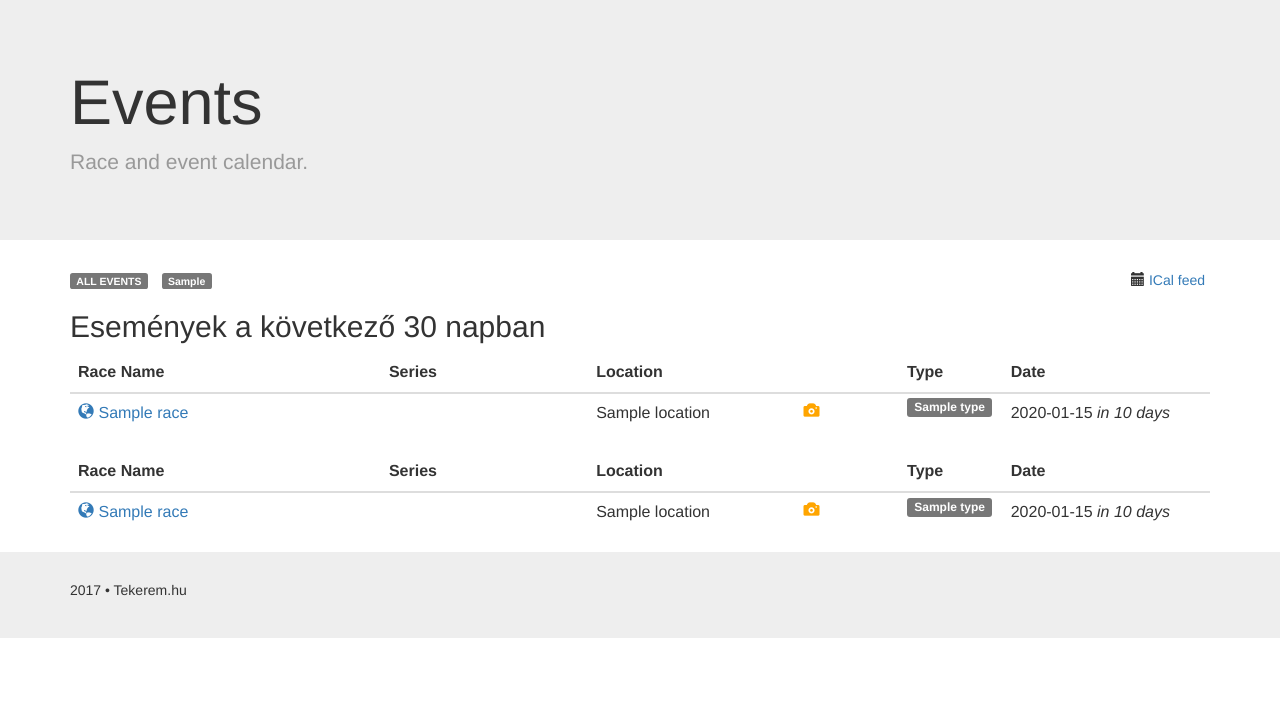
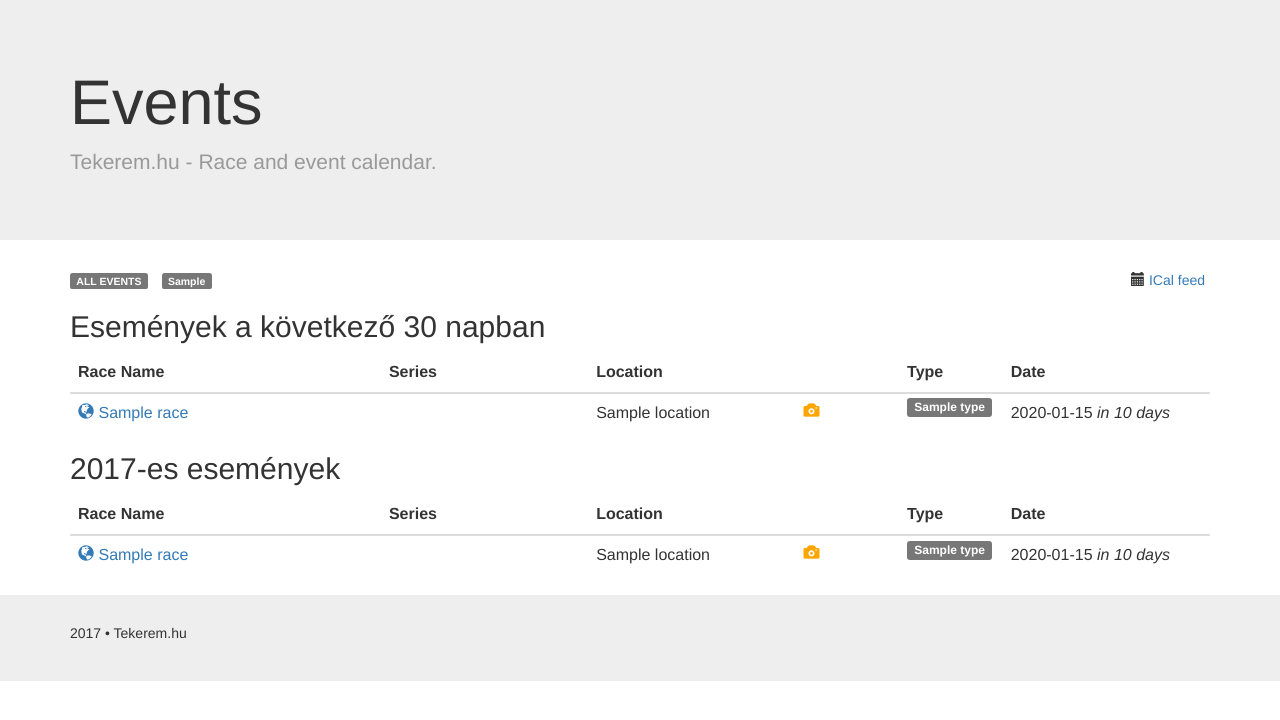
Before and after one commit to szaboat/race_results, a Django app: template raceresults/result/templates/races.html in a window 1280 px wide. Shown: the part 52-772 px from the top of the page. Run offline with Django 3.2, Linux system fonts and the light colour scheme; the template is opened without the code that fills it: most values are stand-ins (such as "Sample title", 1, 10 or a date in 2020); some libraries are stand-ins or nearby versions.

Commit message:
Some cosmetics

```diff
--- a/raceresults/result/templates/races.html
+++ b/raceresults/result/templates/races.html
@@ -5,7 +5,7 @@
 {% block header %}
     <h1>{% trans 'Events' %}</h1>
     <p class="lead">
-        {% trans 'Race and event calendar.' %}
+        Tekerem.hu - {% trans 'Race and event calendar.' %}
     </p>
 {% endblock %}}
 
@@ -21,6 +21,7 @@
     {% endif %}
 
     <h2>Események a következő 30 napban</h2>
+
     <table class="table">
         <thead>
             <tr>
@@ -50,6 +51,7 @@
         {% endfor %}
     </table>
 
+    <h2>2017-es események</h2>
     <table class="table">
         <thead>
             <tr>
```
Also changed, not shown: raceresults/db.sqlite3.
